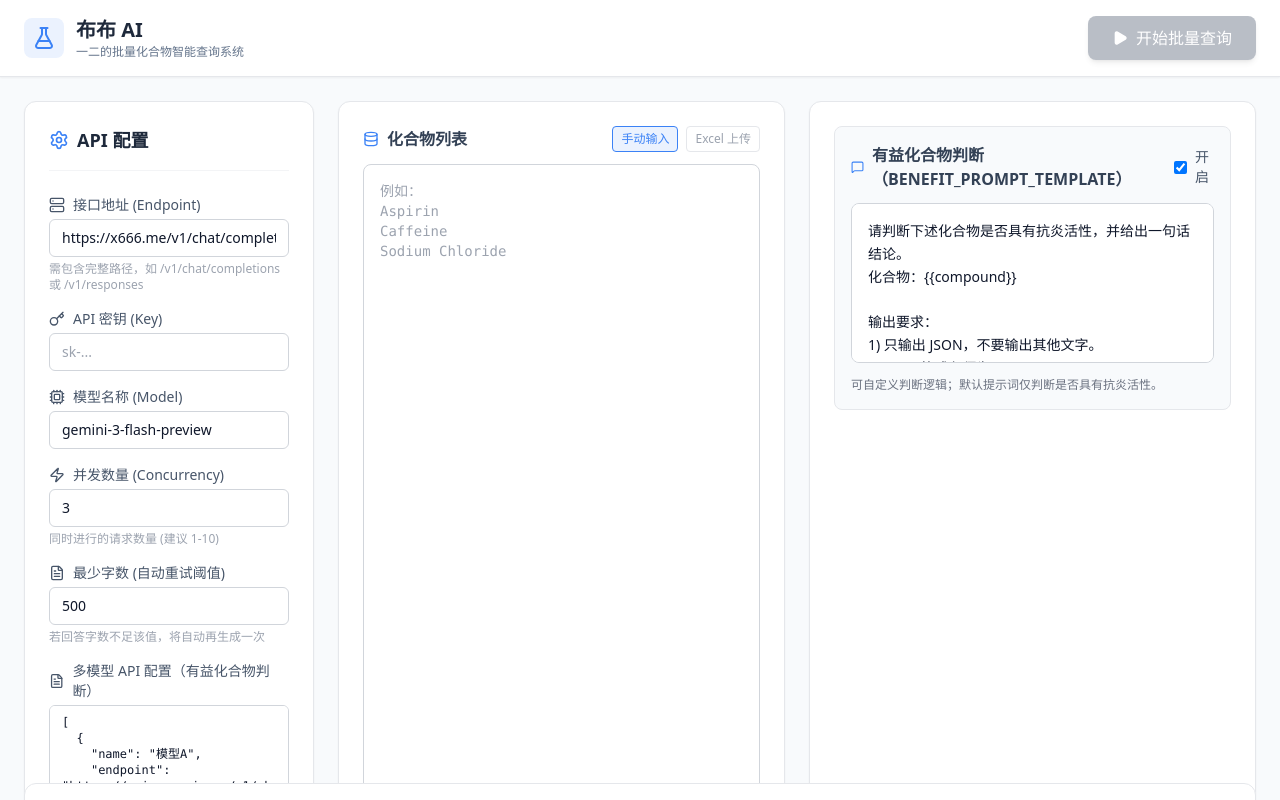
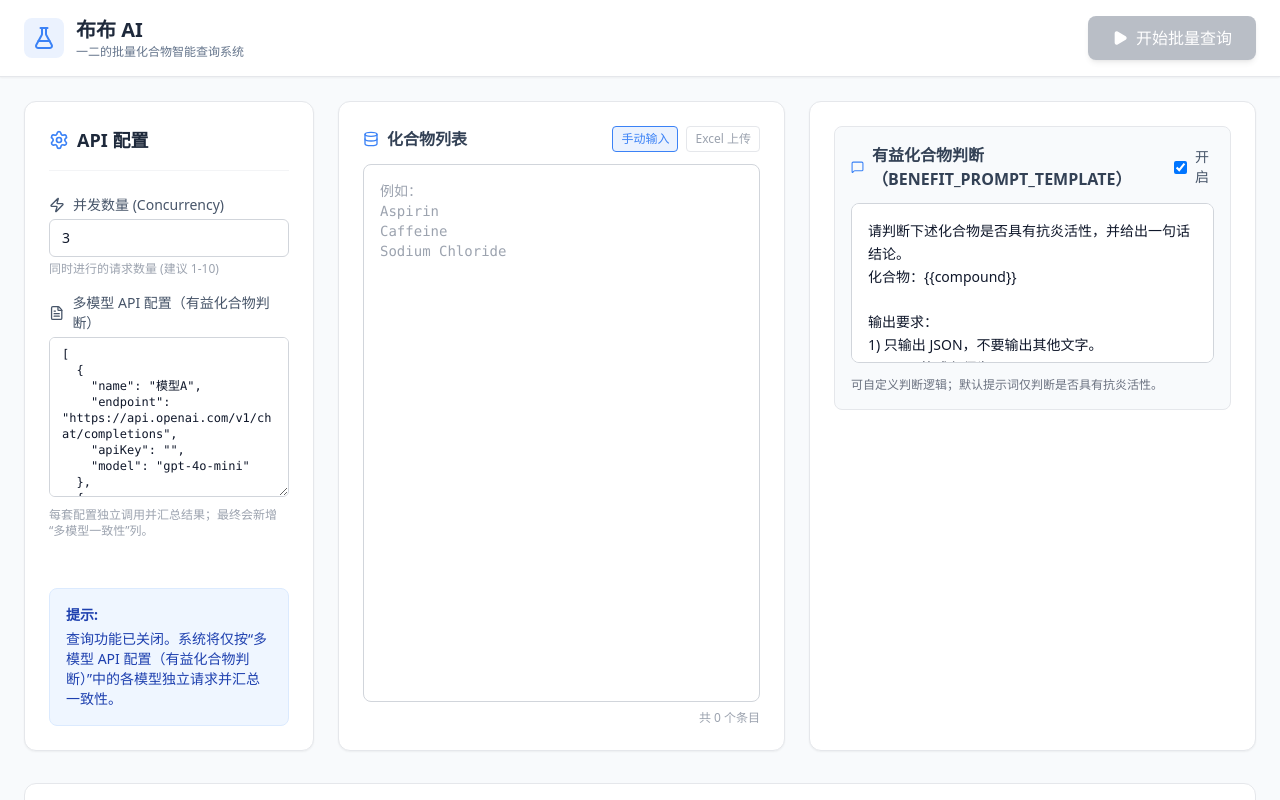
Before and after one commit to shengnan-Luo/Metabolites, a React (Vite) app: page / in a window 1280 px wide. Shown: the top 800 px of the page. Built offline with nearby package versions, Linux system fonts and the light colour scheme.

Commit message:
fix: align UI with benefit-only workflow and config placement

```diff
--- a/App.tsx
+++ b/App.tsx
@@ -15,8 +15,6 @@ const DEFAULT_CONFIG: ApiConfig = {
   minResultLength: 500,
 };
 
-const DEFAULT_PROMPT = `请对化合物详细介绍，包括：编号：25-32（不需要加任何形式的括号[]！！！！！），中文名称（英文名称）、【概述】、【结构特点】、【生物活性】、【医药用途】等内容，要求内容科学、详细。输出要求：【概述】：一段文字200-300字、【结构特点】(1)、（2）、（3）。【生物活性】(1)、（2）、（3）、（4）、（5）。【医药用途】(1)、（2）、（3）、（4）、（5）。特别是对生物活性和医药用途要如实，重点，具体描述！！注意输出格式加【】，例如：【概述】、【结构特点】、【生物活性】、【医药用途】。一定要注意格式，按照要求生成！生物活性和医药用途详细一点！
-化合物：{{compound}}`;
 const DEFAULT_BENEFIT_PROMPT_TEMPLATE = `请判断下述化合物是否具有抗炎活性，并给出一句话结论。
 化合物：{{compound}}
 
@@ -26,7 +24,6 @@ const DEFAULT_BENEFIT_PROMPT_TEMPLATE = `请判断下述化合物是否具有抗
 {"isBeneficial":"是或否","beneficialDirection":"一句话，说明是否具有抗炎活性；若无明确证据则写“暂无明确证据支持其具有抗炎活性”"}`;
 
 const MANUAL_SHEET_NAME = '手动输入';
-const MAX_RETRIES = 1;
 
 interface ExcelSheetData {
   name: string;
--- a/components/ConfigPanel.tsx
+++ b/components/ConfigPanel.tsx
@@ -1,5 +1,5 @@
 import React from 'react';
-import { Settings, Key, Server, Cpu, Zap, FileText } from 'lucide-react';
+import { Settings, Zap, FileText } from 'lucide-react';
 import { ApiConfig } from '../types';
 
 interface ConfigPanelProps {
@@ -31,52 +31,6 @@ export const ConfigPanel: React.FC<ConfigPanelProps> = ({
       <div className="space-y-4 shrink-0">
         <div>
           <label className="block text-sm font-medium text-slate-600 mb-1 flex items-center gap-2">
-            <Server className="w-4 h-4" />
-            接口地址 (Endpoint)
-          </label>
-          <input
-            type="text"
-            value={config.endpoint}
-            onChange={(e) => handleChange('endpoint', e.target.value)}
-            disabled={disabled}
-            placeholder="e.g., https://api.openai.com/v1/chat/completions 或 /v1/responses"
-            className="w-full px-3 py-2 border border-gray-300 rounded-md focus:ring-2 focus:ring-accent focus:border-transparent outline-none text-sm transition-all"
-          />
-          <p className="text-xs text-gray-400 mt-1">需包含完整路径，如 /v1/chat/completions 或 /v1/responses</p>
-        </div>
-
-        <div>
-          <label className="block text-sm font-medium text-slate-600 mb-1 flex items-center gap-2">
-            <Key className="w-4 h-4" />
-            API 密钥 (Key)
-          </label>
-          <input
-            type="password"
-            value={config.apiKey}
-            onChange={(e) => handleChange('apiKey', e.target.value)}
-            disabled={disabled}
-            placeholder="sk-..."
-            className="w-full px-3 py-2 border border-gray-300 rounded-md focus:ring-2 focus:ring-accent focus:border-transparent outline-none text-sm transition-all"
-          />
-        </div>
-
-        <div>
-          <label className="block text-sm font-medium text-slate-600 mb-1 flex items-center gap-2">
-            <Cpu className="w-4 h-4" />
-            模型名称 (Model)
-          </label>
-          <input
-            type="text"
-            value={config.model}
-            onChange={(e) => handleChange('model', e.target.value)}
-            disabled={disabled}
-            placeholder="e.g., gpt-3.5-turbo, deepseek-chat"
-            className="w-full px-3 py-2 border border-gray-300 rounded-md focus:ring-2 focus:ring-accent focus:border-transparent outline-none text-sm transition-all"
-          />
-        </div>
-
-        <div>
-          <label className="block text-sm font-medium text-slate-600 mb-1 flex items-center gap-2">
             <Zap className="w-4 h-4" />
             并发数量 (Concurrency)
           </label>
@@ -90,23 +44,6 @@ export const ConfigPanel: React.FC<ConfigPanelProps> = ({
             className="w-full px-3 py-2 border border-gray-300 rounded-md focus:ring-2 focus:ring-accent focus:border-transparent outline-none text-sm transition-all"
           />
           <p className="text-xs text-gray-400 mt-1">同时进行的请求数量 (建议 1-10)</p>
-        </div>
-
-        <div>
-          <label className="block text-sm font-medium text-slate-600 mb-1 flex items-center gap-2">
-            <FileText className="w-4 h-4" />
-            最少字数 (自动重试阈值)
-          </label>
-          <input
-            type="number"
-            min="100"
-            max="5000"
-            value={config.minResultLength}
-            onChange={(e) => handleChange('minResultLength', Math.max(100, parseInt(e.target.value) || 100))}
-            disabled={disabled}
-            className="w-full px-3 py-2 border border-gray-300 rounded-md focus:ring-2 focus:ring-accent focus:border-transparent outline-none text-sm transition-all"
-          />
-          <p className="text-xs text-gray-400 mt-1">若回答字数不足该值，将自动再生成一次</p>
         </div>
 
         <div>
@@ -127,7 +64,7 @@ export const ConfigPanel: React.FC<ConfigPanelProps> = ({
 
       <div className="mt-auto bg-blue-50 p-4 rounded-lg text-sm text-blue-800 border border-blue-100 shrink-0">
         <p className="font-semibold mb-1">提示:</p>
-        <p>支持任意兼容 OpenAI 协议的接口（如 DeepSeek, Azure OpenAI, LocalAI 等）。请确保接口地址正确。</p>
+        <p>查询功能已关闭。系统将仅按“多模型 API 配置（有益化合物判断）”中的各模型独立请求并汇总一致性。</p>
       </div>
     </div>
   );
--- a/components/ResultsTable.tsx
+++ b/components/ResultsTable.tsx
@@ -1,5 +1,5 @@
 import React from 'react';
-import { Download, CheckCircle, AlertCircle, Loader2, Copy, Database } from 'lucide-react';
+import { Download, CheckCircle, AlertCircle, Loader2, Database } from 'lucide-react';
 import { QueryItem, RequestStatus } from '../types';
 
 interface ResultsTableProps {
@@ -16,7 +16,7 @@ export const ResultsTable: React.FC<ResultsTableProps> = ({ results }) => {
   const downloadCSV = (items: QueryItem[], sheetName: string) => {
     if (items.length === 0) return;
 
-    const headers = ['ID', 'Sheet', 'Compound', 'Status', 'IsBeneficial', 'BeneficialDirection', 'BenefitModelSummary', 'BenefitConsensus', 'Result', 'Error'];
+    const headers = ['ID', 'Sheet', 'Compound', 'Status', 'IsBeneficial', 'BeneficialDirection', 'BenefitModelSummary', 'BenefitConsensus', 'Error'];
     const rows = items.map(r => [
       r.id,
       escapeCsv(r.sheetName),
@@ -26,7 +26,6 @@ export const ResultsTable: React.FC<ResultsTableProps> = ({ results }) => {
       escapeCsv(r.beneficialDirection || ''),
       escapeCsv(r.benefitModelSummary || ''),
       escapeCsv(r.benefitConsensus || ''),
-      escapeCsv(r.result),
       escapeCsv(r.error || '')
     ].join(','));
 
@@ -40,10 +39,6 @@ export const ResultsTable: React.FC<ResultsTableProps> = ({ results }) => {
     document.body.appendChild(link);
     link.click();
     document.body.removeChild(link);
-  };
-
-  const copyToClipboard = (text: string) => {
-      navigator.clipboard.writeText(text);
   };
 
   if (results.length === 0) {
@@ -92,7 +87,7 @@ export const ResultsTable: React.FC<ResultsTableProps> = ({ results }) => {
                   <th className="px-6 py-3 w-72">有益方向（结肠炎）</th>
                   <th className="px-6 py-3 w-72">多模型判断</th>
                   <th className="px-6 py-3 w-32">多模型一致性</th>
-                  <th className="px-6 py-3">AI 响应结果</th>
+                  <th className="px-6 py-3">错误信息</th>
                 </tr>
               </thead>
               <tbody className="divide-y divide-gray-100">
@@ -136,23 +131,10 @@ export const ResultsTable: React.FC<ResultsTableProps> = ({ results }) => {
                     <td className="px-6 py-4 text-slate-600">
                       {item.status === RequestStatus.SUCCESS ? (item.benefitConsensus || '-') : '-'}
                     </td>
-                    <td className="px-6 py-4 text-slate-600 relative group">
-                      {item.status === RequestStatus.ERROR ? (
-                        <span className="text-red-500">{item.error}</span>
-                      ) : (
-                        <div className="whitespace-pre-wrap max-h-40 overflow-y-auto custom-scrollbar">
-                            {item.result || '-'}
-                        </div>
-                      )}
-                      {item.result && (
-                          <button
-                            onClick={() => copyToClipboard(item.result!)}
-                            className="absolute top-2 right-2 opacity-0 group-hover:opacity-100 p-1 bg-gray-200 hover:bg-gray-300 rounded text-gray-600 transition-opacity"
-                            title="复制内容"
-                          >
-                              <Copy className="w-3 h-3" />
-                          </button>
-                      )}
+                    <td className="px-6 py-4 text-slate-600">
+                      <div className="whitespace-pre-wrap max-h-40 overflow-y-auto custom-scrollbar">
+                        {item.status === RequestStatus.ERROR ? (item.error || '-') : '-'}
+                      </div>
                     </td>
                   </tr>
                 ))}
```
